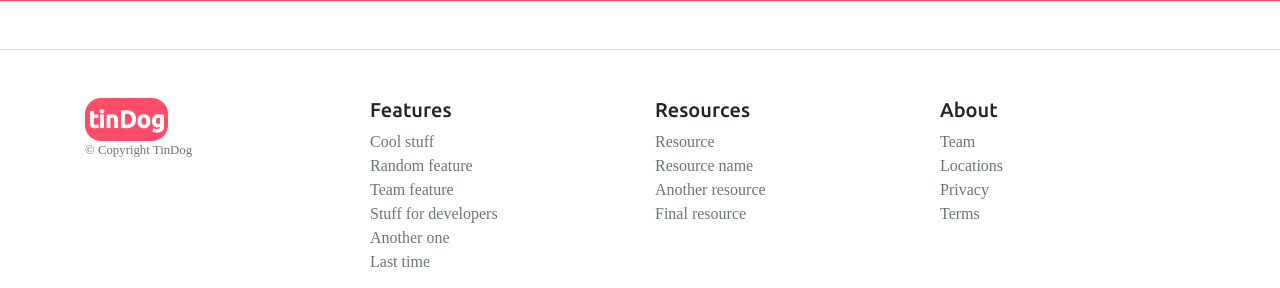
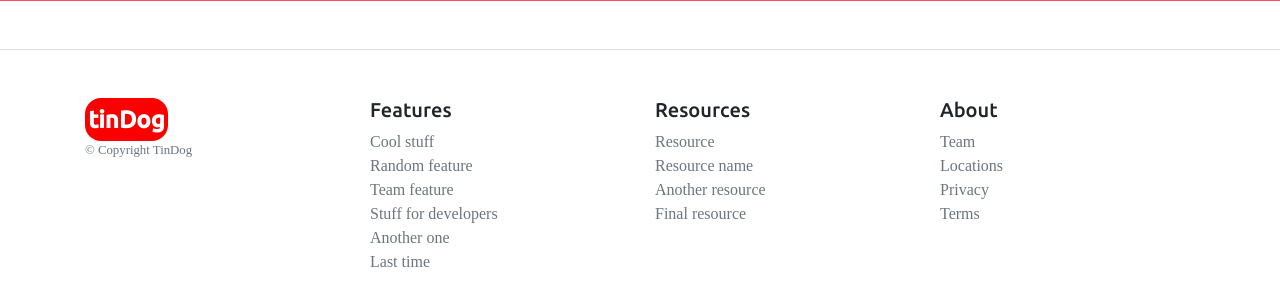
Before and after one commit to lokhandeganesh/Web-Development-Bootcamp, a web app: file TinDog-Start-master/index.html in a window 1280 px wide. Shown: the part 2028-2316 px from the top of the page. Run offline with its HTML, style and script files only (its server is not run), Linux system fonts and the light colour scheme; some libraries are stand-ins or nearby versions.

Commit message:
changes to Chapter 7 content

```diff
--- a/TinDog-Start-master/css/styles.css
+++ b/TinDog-Start-master/css/styles.css
@@ -49,6 +49,8 @@ p {
 
 /* Navigation Bar */
 .navbar-brand {
+  color: #ffffff;
+  background-color: #fa0000;
   font-family: "Ubuntu", sans-serif;
   font-size: 1.5rem;
   font-weight: bold;
--- a/TinDog-Start-master/index.html
+++ b/TinDog-Start-master/index.html
@@ -52,7 +52,7 @@
       <div class="container-fluid">
         <!-- Nav Bar -->
         <nav class="navbar navbar-expand-lg navbar-dark">
-          <a class="navbar-brand">tinDog</a>
+          <a class="navbar-brand" href="index.html">tinDog</a>
           <button
             class="navbar-toggler"
             type="button"
@@ -311,11 +311,7 @@
       <div class="container">
         <div class="row">
           <div class="col-12 col-md-3 col-sm-3">
-            <a
-              class="navbar-brand"
-              style="color: #ffffff; background-color: #ff4c68"
-              >tinDog</a
-            >
+            <a class="navbar-brand" href="index.html">tinDog</a>
             <small class="d-block mb-3 text-muted">© Copyright TinDog</small>
           </div>
           <div class="col-6 col-md-3 col-sm-3">
```
